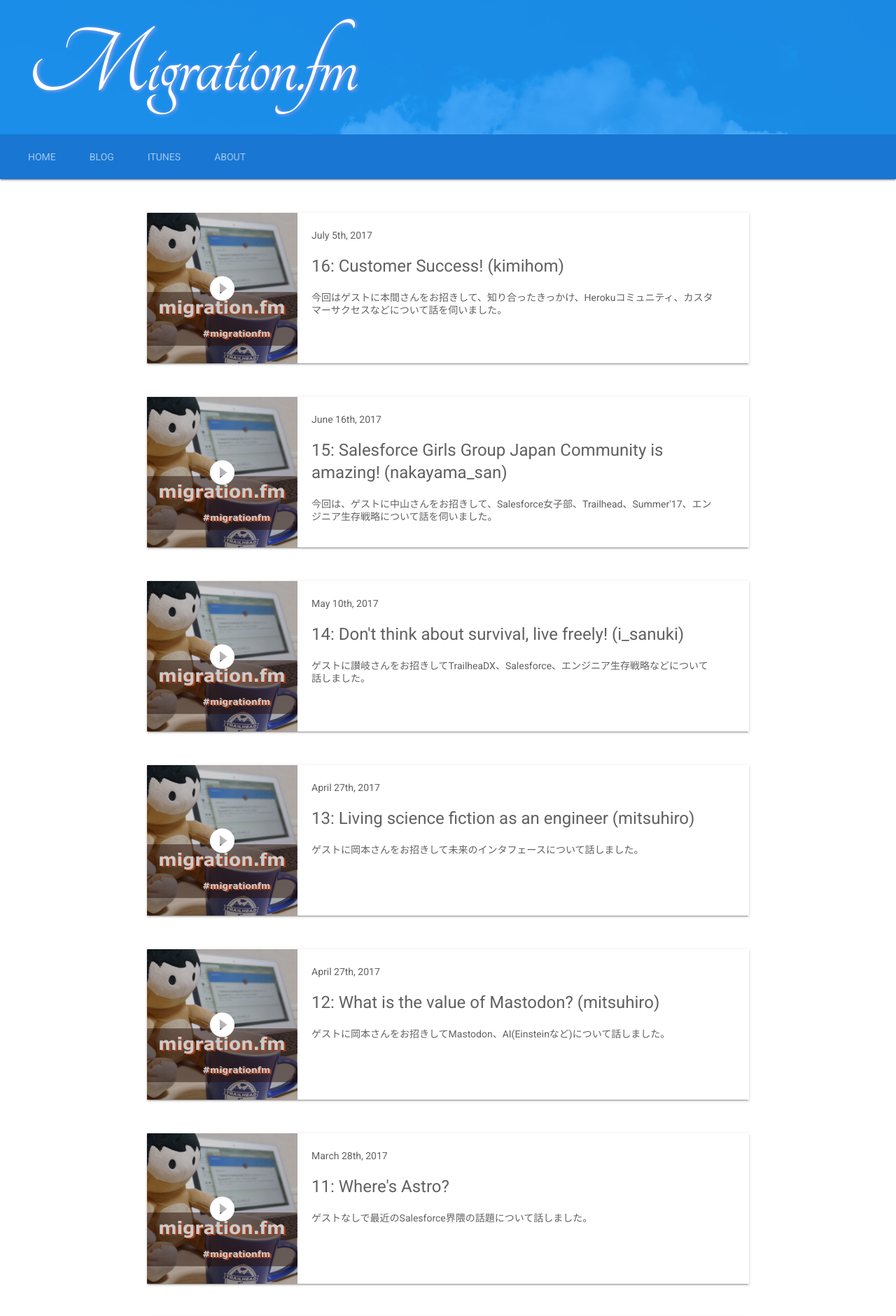
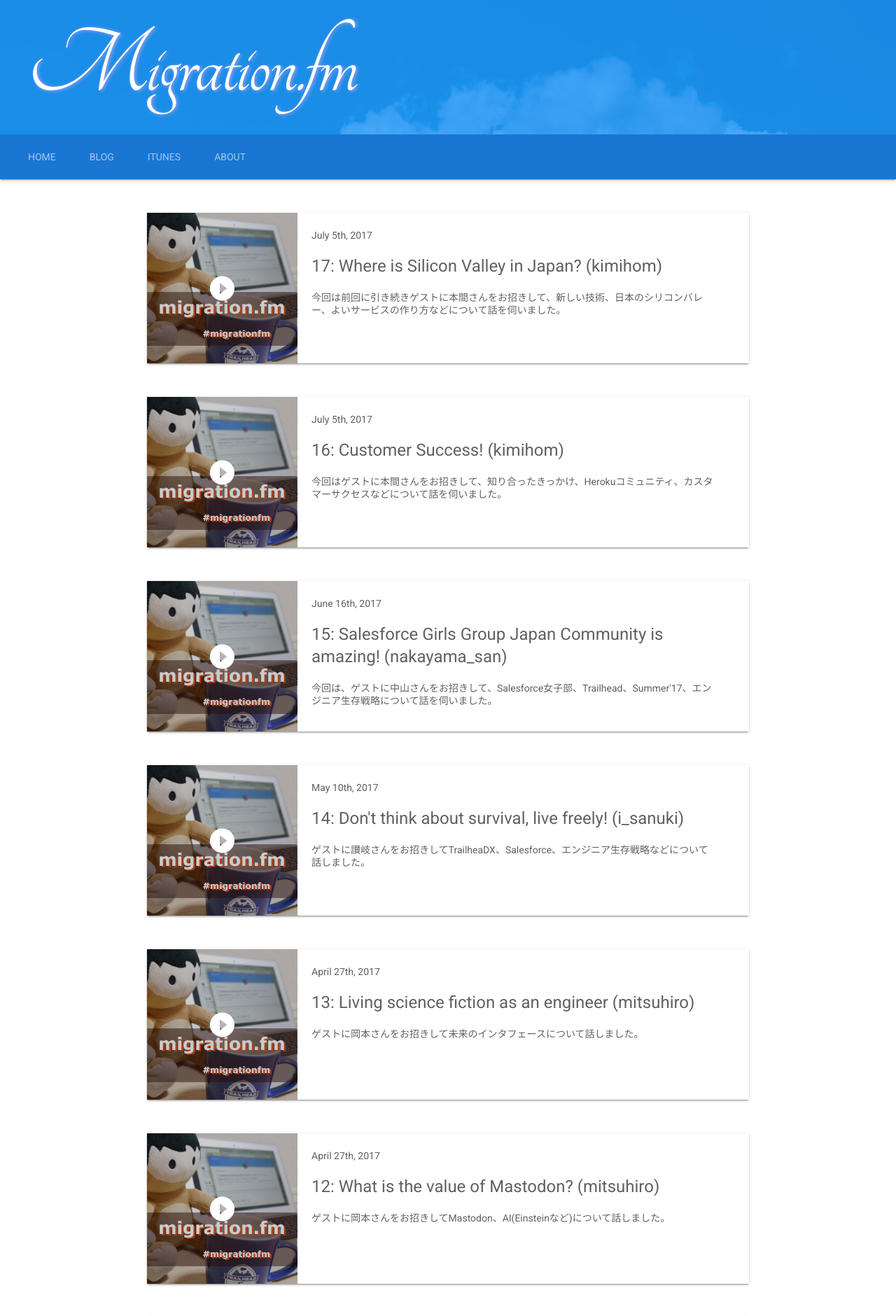
Before and after one commit to migrationfm/migrationfm.github.io, a Jekyll site: the page built from index.html, in a window 1280 px wide. Shown: the top 1880 px of the page at 70% size. Built offline with Jekyll 4.4.1, drawn with Linux system fonts in a browser that asks for light colours; nearby versions of some CDN libraries; the list of posts is cut into pages by our own code; some of the changed text lies outside the part shown.

Commit message:
Add Episode 17

```diff
--- /dev/null
+++ b/_posts/2017-07-05-017.md
@@ -0,0 +1,37 @@
+---
+layout: post
+title:  "17: Where is Silicon Valley in Japan? (kimihom)"
+date:   2017-07-05 1:00:00
+categories: Podcast
+speaker_list:
+ - name: Kiminari Homma
+   image_url: https://pbs.twimg.com/profile_images/814387235797643264/clzYrbam_400x400.jpg
+ - name: Akira Kuratani
+   image_url: https://pbs.twimg.com/profile_images/754365362808827904/Ig84TgbE_400x400.jpg
+link: http://media.blubrry.com/migrationfm/http://feeds.soundcloud.com/stream/332530448-migrationfm-17-where-is-silicon-valley-in-japan-kimihom.mp3
+soundcloud_url: "https://w.soundcloud.com/player/?url=https%3A//api.soundcloud.com/tracks/332530448&amp;color=ff5500&amp;auto_play=false&amp;hide_related=false&amp;show_comments=true&amp;show_user=true&amp;show_reposts=false"
+length: "32287887"
+description: "今回は前回に引き続きゲストに本間さんをお招きして、新しい技術、日本のシリコンバレー、よいサービスの作り方などについて話を伺いました。"
+podcastLength: "01:03:40"
+keywords: Heroku,Startup,Web Service,Engineer Survival
+---
+
+# Show notes
+
+今回は前回に引き続きゲストに本間さんをお招きして、エンジニア生存戦略、解決すべき課題、日本のシリコンバレー、よいサービスの作り方などについて話を伺いました。
+
+- エンジニア生存戦略
+  - 極めるべき技術
+  - AI
+  - コンピューターに五感を持たせる
+  - IoT
+- 解決すべき課題
+  - 介護と医療・福祉
+  - 過疎と渋滞
+- 日本のスタートアップ
+  - 日本のシリコンバレーはどこだ
+  - 福岡、京都、成田
+- よいサービスの作り方
+  - サービスのインフルエンサー
+  - 機能拡張のジレンマ
+  - お前やれよ事案
```
Also changed, not shown: speaker/AkiraKuratani.md (+1 -0 lines), speaker/KiminariHomma.md (+1 -0 lines).
